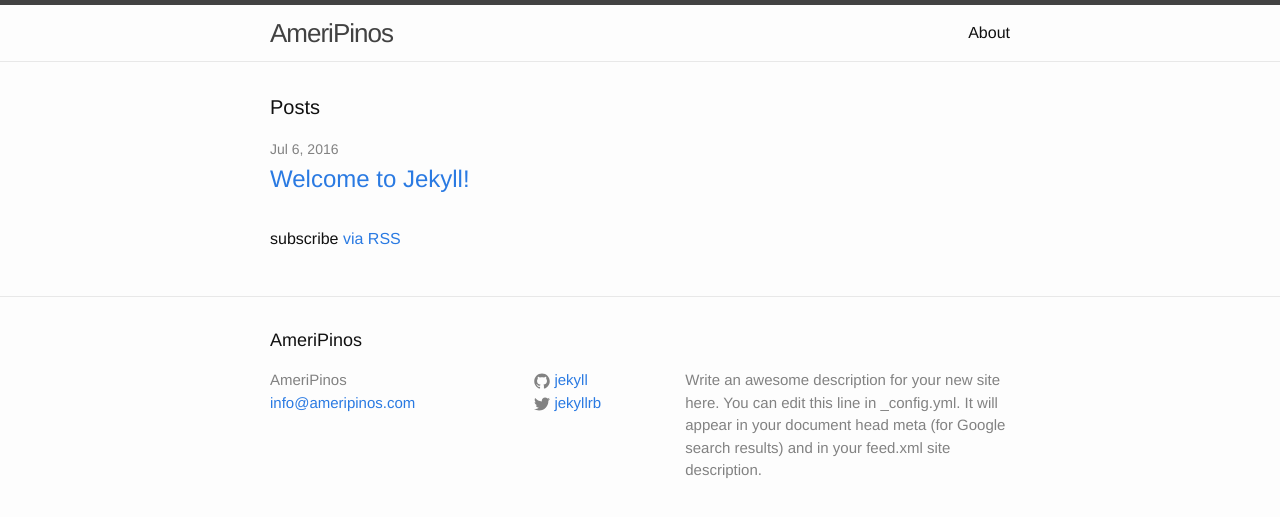
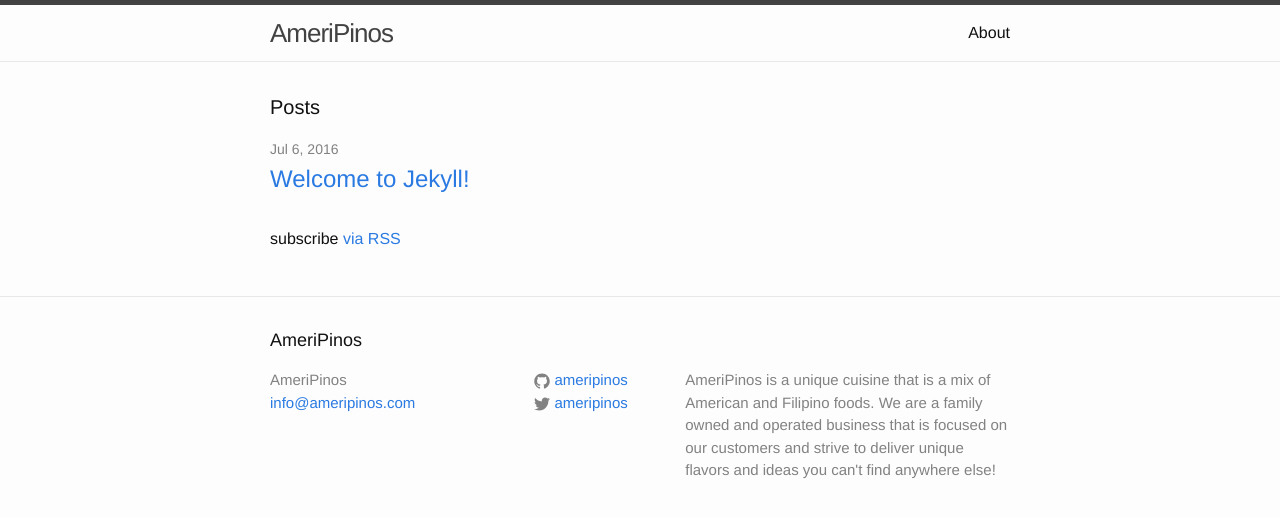
Before and after one commit to ameripinos/ameripinos.github.io, a Jekyll site: the page built from index.html, in a window 1280 px wide. Shown: the top 517 px of the page. Built offline with Jekyll 4.4.1, drawn with Linux system fonts in a browser that asks for light colours.

Commit message:
Some more configuration changes.

```diff
--- a/_config.yml
+++ b/_config.yml
@@ -9,13 +9,13 @@
 title: AmeriPinos
 email: info@ameripinos.com
 description: > # this means to ignore newlines until "baseurl:"
-  Write an awesome description for your new site here. You can edit this
-  line in _config.yml. It will appear in your document head meta (for
-  Google search results) and in your feed.xml site description.
+  AmeriPinos is a unique cuisine that is a mix of American and Filipino foods.
+  We are a family owned and operated business that is focused on our customers
+  and strive to deliver unique flavors and ideas you can't find anywhere else!
 baseurl: "" # the subpath of your site, e.g. /blog
 url: "http://ameripinos.com" # the base hostname & protocol for your site
-twitter_username: jekyllrb
-github_username:  jekyll
+twitter_username: ameripinos
+github_username:  ameripinos
 
 # Jekyll
 permalink:          /:title/
@@ -35,5 +35,37 @@ sass:
 # Comments
 disqus_shortname:   ameripinos
 
+ # Social
+# if you don't have any of social below, comment the line.
+#google:
+  #plus:            #username
+  #analytics:
+  #verify:
+  #ad-client:
+  #ad-slot:
+#bing-verify:
+email:              info@ameripinos.com
+twitter:            ameripinos
+#facebook:           username
+#github:             username
+#stackoverflow:     123456/username   from a "http://stackoverflow.com/users/123456/username" link
+#linkedin:          username
+#xing:              username
+#instagram:          username
+#lastfm:            username
+#tumblr:            username
+#pinterest:         username
+#foursquare:        username
+#steam:              username
+#dribbble:          username
+#youtube:           username
+#soundcloud:        username
+#weibo:             username
+#flickr:            username
+#codepen:           username
+#keybase:           username
+#xmpp:              username@server.com
+#hackernews:        username
+
 # Exclude list
 exclude: [README.md, Gemfile, Gemfile.lock, node_modules, gulpfile.js, package.json, _site, src, vendor, CNAME, LICENSE, Rakefile]
```
